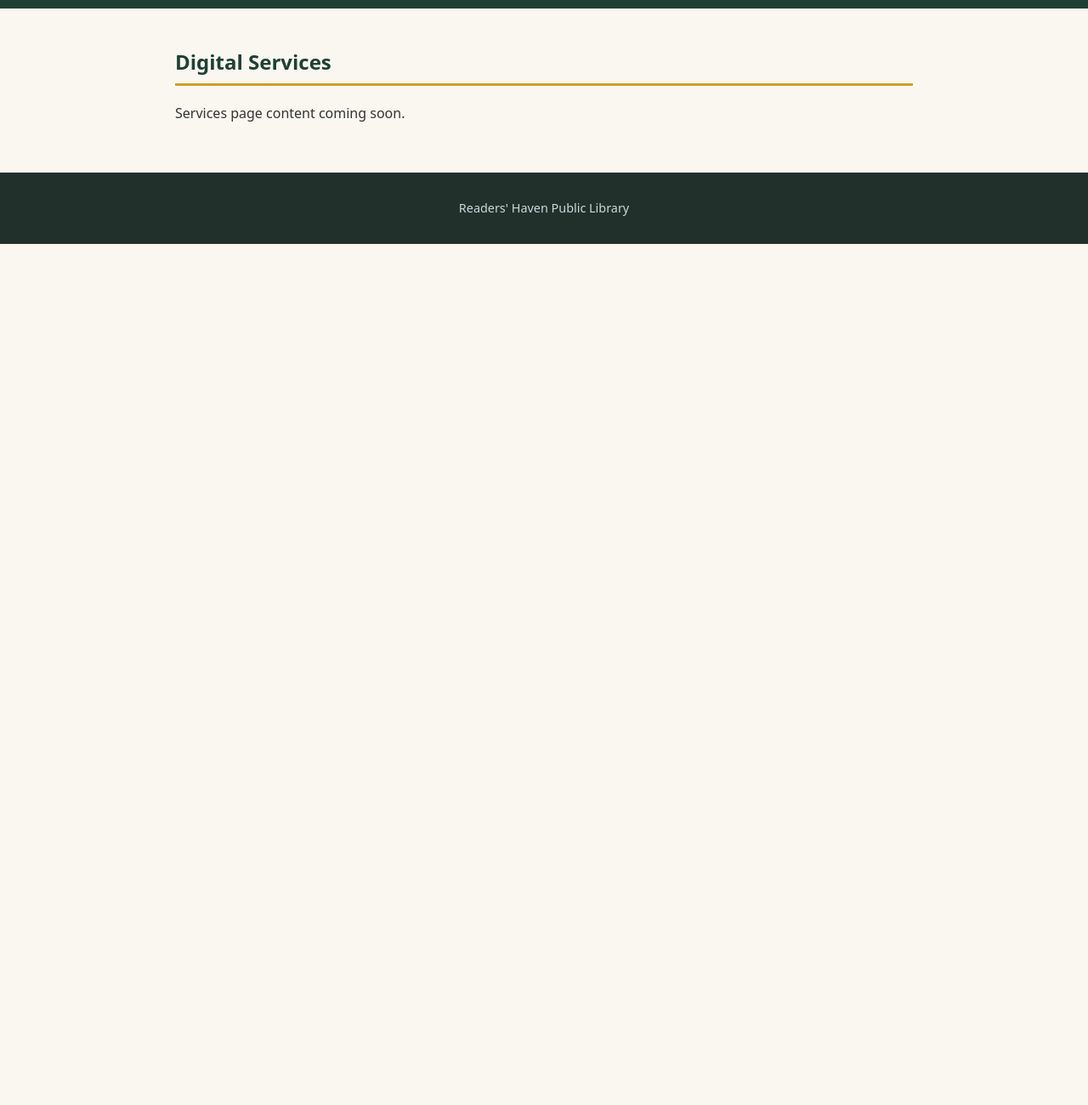
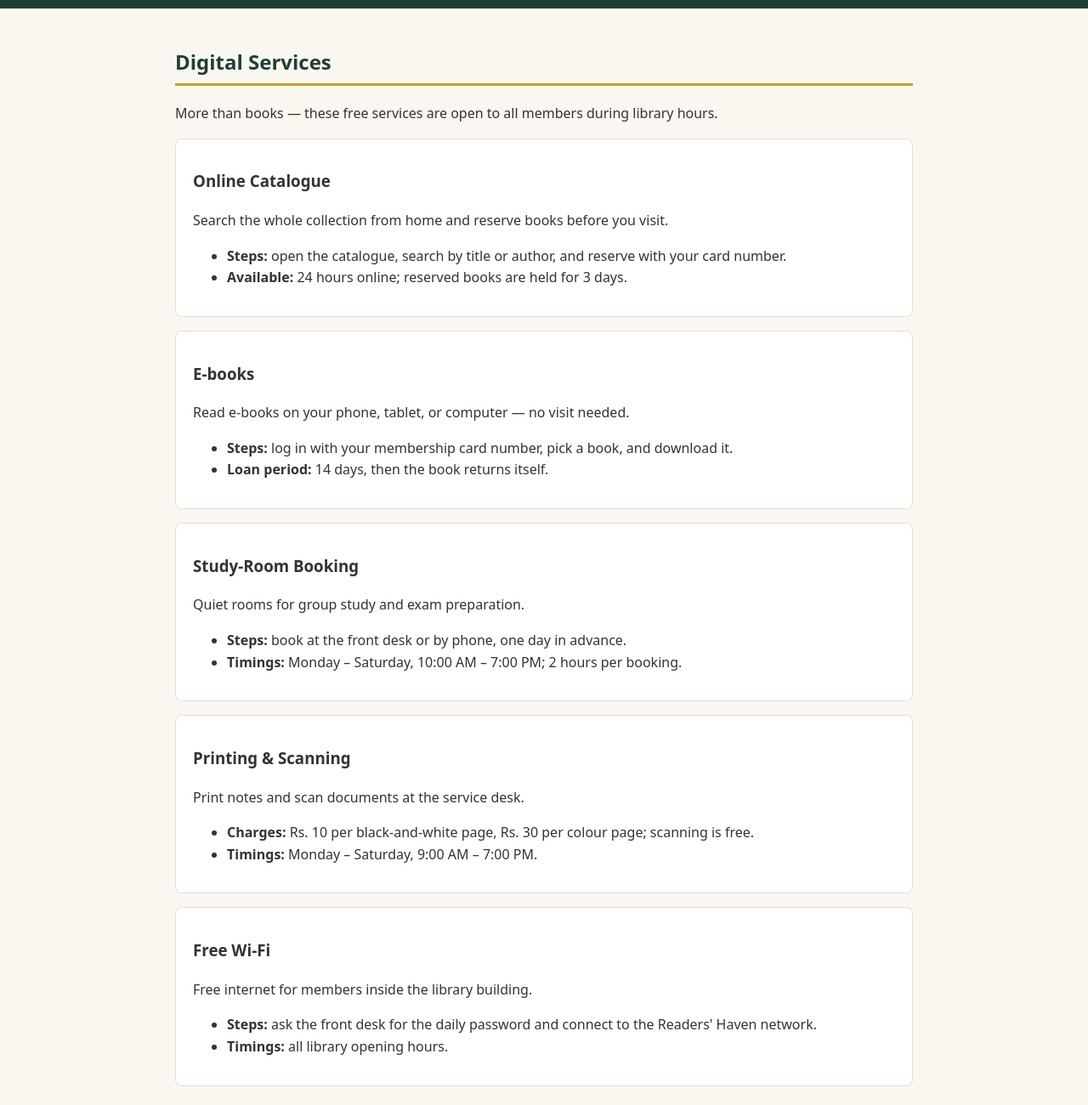
Before and after one commit to anasyousaf-dev/readers-haven-library, a website: page src/services.html in a window 1280 px wide. Shown: the part 160-1460 px from the top of the page at 85% size. Before the commit the page ends 800 px from the top, so only its background shows below. Drawn offline with Linux system fonts and the light colour scheme.

Commit message:
feat: implement services page (services.html)

```diff
--- a/src/services.html
+++ b/src/services.html
@@ -20,7 +20,53 @@
   </header>
   <main>
     <h2>Digital Services</h2>
-    <p>Services page content coming soon.</p>
+    <p>More than books — these free services are open to all members during
+    library hours.</p>
+
+    <section class="card service">
+      <h3>Online Catalogue</h3>
+      <p>Search the whole collection from home and reserve books before you visit.</p>
+      <ul>
+        <li><strong>Steps:</strong> open the catalogue, search by title or author, and reserve with your card number.</li>
+        <li><strong>Available:</strong> 24 hours online; reserved books are held for 3 days.</li>
+      </ul>
+    </section>
+
+    <section class="card service">
+      <h3>E-books</h3>
+      <p>Read e-books on your phone, tablet, or computer — no visit needed.</p>
+      <ul>
+        <li><strong>Steps:</strong> log in with your membership card number, pick a book, and download it.</li>
+        <li><strong>Loan period:</strong> 14 days, then the book returns itself.</li>
+      </ul>
+    </section>
+
+    <section class="card service">
+      <h3>Study-Room Booking</h3>
+      <p>Quiet rooms for group study and exam preparation.</p>
+      <ul>
+        <li><strong>Steps:</strong> book at the front desk or by phone, one day in advance.</li>
+        <li><strong>Timings:</strong> Monday – Saturday, 10:00 AM – 7:00 PM; 2 hours per booking.</li>
+      </ul>
+    </section>
+
+    <section class="card service">
+      <h3>Printing &amp; Scanning</h3>
+      <p>Print notes and scan documents at the service desk.</p>
+      <ul>
+        <li><strong>Charges:</strong> Rs. 10 per black-and-white page, Rs. 30 per colour page; scanning is free.</li>
+        <li><strong>Timings:</strong> Monday – Saturday, 9:00 AM – 7:00 PM.</li>
+      </ul>
+    </section>
+
+    <section class="card service">
+      <h3>Free Wi-Fi</h3>
+      <p>Free internet for members inside the library building.</p>
+      <ul>
+        <li><strong>Steps:</strong> ask the front desk for the daily password and connect to the Readers' Haven network.</li>
+        <li><strong>Timings:</strong> all library opening hours.</li>
+      </ul>
+    </section>
   </main>
   <footer class="site-footer">
     <p>Readers' Haven Public Library</p>
```
